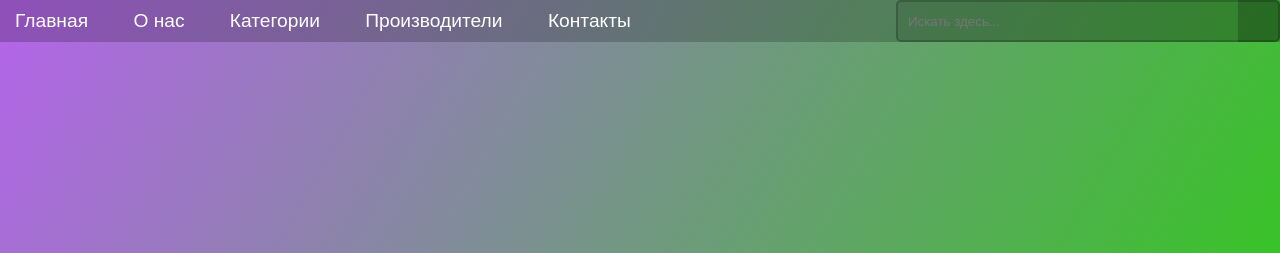
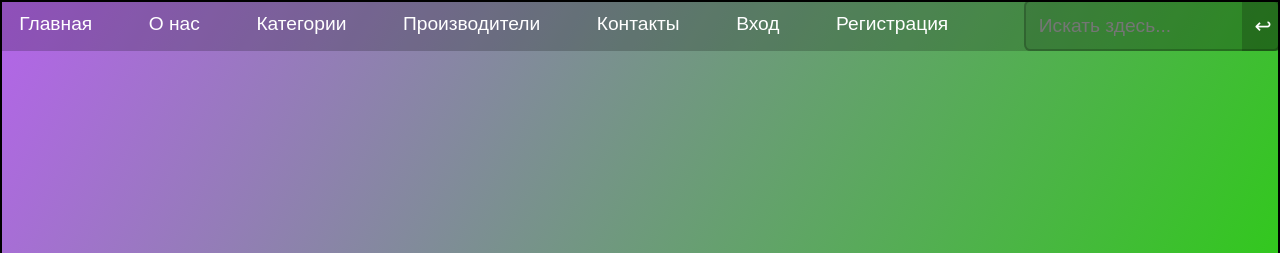
Before and after one commit to Muxasan/Project-X, a PHP site: page /html-layout-index.html in a window 1280 px wide. Shown: the top 253 px of the page. Run offline with PHP 8.4, Linux system fonts and the light colour scheme.

Commit message:
Add files via upload

```diff
--- a/html-layout-index.html
+++ b/html-layout-index.html
@@ -1,15 +1,13 @@
 <!doctype html>
 <html lang="ru">
 <head>
-
     <meta charset="UTF-8">
-	<title>ProgectSoft</title>
+	<title>ProjectSoft</title>
 
     <link href="html-layout-styles.css" rel="stylesheet" type="text/css">
 </head>
 
 <body>
-
     <!-- Header -->
     <header>
     <!-- Navigation Menu -->
@@ -26,6 +24,7 @@
                 <li><a href="">Видеоредакторы</a></li>
                 <li><a href="">Интернет и сети</a></li>
                 <li><a href="">Офисные пакеты</a></li>
+		        <li><a href="">Утилиты</a></li>
               </ul>
             </li>
             <li><a href="" class="down">Производители</a>
@@ -34,33 +33,71 @@
                 <li><a href="">Kaspersky Lab</a></li>
                 <li><a href="">Adguard</a></li>
                 <li><a href="">SkyDNS</a></li>
+		        <li><a href="">Apple</a></li>
+		        <li><a href="">Oracle</a></li>
               </ul>
             </li>
             <li><a href="">Контакты</a></li>
-          </ul>
+			<li><a href="">Вход</a></li>
+			<li><a href="">Регистрация</a></li>
+		  </ul>
         </nav>
-        <div class="search">
-          <form>
-            <input type="text" placeholder="Искать здесь...">
-            <button type="submit"></button>
-          </form>
-        </div>
+		<form class="search">
+          <input type="text" placeholder="Искать здесь...">
+          <button type="submit"></button>
+        </form>
     </header>
 
     <!-- Main Content -->
-<main>
+    <main>
         <section class="main">
         </section>
 
         <section class="intro">
         </section>
 
-        <section class="artworks">
-            <article class="artwork">
-                <subsection class="artwork-piece">
-				</subsection>
-                <subsection class="artwork-description">
-				</subsection>
+        <section class="bottom-blocks">
+            <article class="bottom-block">
+		<section class="left-block">
+		</section>
+                <section class="right-block">
+				    <figure class="right-block-image">
+                        <img src="images/Kasperskiy.jpg" alt="Kaspersky Internet Security" width="125px" height="175px">
+                        <figcaption class="right-block-image-description">
+					    Kaspersky Internet Security для всех устройств, 2 лиц., 1 год, Базовая, Download Pack
+                        </figcaption>
+                    </figure>
+					<figure class="right-block-image">
+                        <img src="images/nod32.jpg" alt="Nod32" width="125px" height="175px">
+                        <figcaption class="right-block-image-description">
+					    Nod32 Platinum edition
+                        </figcaption>
+                    </figure>
+					<figure class="right-block-image">
+                        <img src="images/office.jpg" alt="MS Office 2016" width="125px" height="175px">
+                        <figcaption class="right-block-image-description">
+					    MS Office для дома и офиса 2016
+                        </figcaption>
+                    </figure>
+					<figure class="right-block-image">
+                        <img src="images/office2.jpg" alt="MS Office 365" width="125px" height="175px">
+                        <figcaption class="right-block-image-description">
+					    MS Office 365 Персональная подписка
+                        </figcaption>
+                    </figure>
+					<figure class="right-block-image">
+                        <img src="images/office3.jpg" alt="MS Office 2016" width="125px" height="175px">
+                        <figcaption class="right-block-image-description">
+					    MS Office Для дома и учебы 2016
+                        </figcaption>
+                    </figure>
+					<figure class="right-block-image">
+                        <img src="images/drweb.png" alt="DrWeb" width="125px" height="175px">
+                        <figcaption class="right-block-image-description">
+					    DrWeb Security Space
+                        </figcaption>
+                    </figure>
+		</section>
             </article>
         </section>
     </main>
@@ -68,7 +105,9 @@
 
     <!-- Footer -->
     <footer>
+	  <div class="copir">
+	  © 2017 Интернет-магазин программного обеспечения "ProjectSoft"
+	  </div>
     </footer>
-
 </body>
 </html>
--- a/html-layout-styles.css
+++ b/html-layout-styles.css
@@ -1,16 +1,11 @@
-@charset 'UTF-8';
 
-html,
-html * {
+html *{
   box-sizing: border-box;
   margin: 0;
   padding: 0;
 }
-
 body {
   font-family: arial, sans-serif;
-  font-size: 1vw;
-  background: white;
 }
 header {
   position: fixed;
@@ -18,6 +13,7 @@ header {
   top: 0;
   left: 0;
   width: 100%;
+  height: 4vw;
   background:rgba(0,0,0,0.2);
 }
 nav {
@@ -26,7 +22,7 @@ nav {
   position: relative;
   display: block;
   float: left;
-  font-size: 1.5em ;
+  font-size: 1.5vw;
 }
 ul {
   list-style: none;
@@ -35,41 +31,42 @@ ul {
 }
 .topmenu > li {
   display: inline-block;
-  margin-right: 10px;
+  margin-right: 1vw;
   position: relative;
+  height: 4vw;
 }
 .topmenu > li:last-child {
   margin-right: 0;
 }
 a {
   display: block;
-  padding: 10px 15px;
+  padding: 1vw 1.5vw;
   text-decoration: none;
 }
 .submenu {
   position: absolute;
-  width: 300%;
+  width: 450%;
   top: 100%;
   left: 0;
   z-index: 10;
-  transition: 0.3s ease;
+  transition: 0.5s ease;
   -webkit-column-count: 2;
   -moz-column-count: 2;
   column-count: 2;
-  -webkit-column-width: 150px;
-  -moz-column-width: 200px;
-  column-width: 200px;
-  -webkit-column-gap: 0px;
-  -moz-column-gap: 0px;
-  column-gap: 0px;
+  -webkit-column-width: 15vw;
+  -moz-column-width: 15vw;
+  column-width: 15vw;
+  -webkit-column-gap: 0;
+  -moz-column-gap: 0;
+  column-gap: 0;
 }
 .navigation .submenu {
   -webkit-transform: scaleY(0);
-    -ms-transform: scaleY(0);
-    transform: scaleY(0);
+  -ms-transform: scaleY(0);
+  transform: scaleY(0);
   -webkit-transform-origin: 0 0;
-    -ms-transform-origin: 0 0;
-    transform-origin: 0 0;
+  -ms-transform-origin: 0 0;
+  transform-origin: 0 0;
   background: rgba(0,200,100,0.2);
 }
 .navigation ul li:hover .submenu {
@@ -79,71 +76,103 @@ a {
 }
 .navigation ul a {
   color: white;
+
 }
 .submenu li a {
-  border: 1px solid rgba(255,255,255,0.3);
+  border: 0.1vw solid rgba(255,255,255,0.3);
 }
 form {
   position: relative;
-  width: 30%;
+  width: 20%;
+  height: 4vw;
   margin: 0 auto;
   float: right;
 }
 .search input {
   width: 100%;
+  float: right;
   color: white;
-  height: 42px;
-  padding-left: 10px;
-  border: 2px solid rgba(0,0,0,0.2);
-  border-radius: 5px;
+  height: 4vw;
+  font-size: 1.5vw;
+  padding-left: 1vw;
+  border: 0.2vw solid rgba(0,0,0,0.2);
+  border-radius: 0.5vw;
   outline: none;
   background: rgba(0,0,0,0.1);
 }
 .search button {
   position: absolute;
+  padding-left: 1vw;
   top: 0;
-  right: 0px;
-  width: 42px;
-  height: 42px;
+  right: 0;
+  width: 15%;
+  height: 100%;
   border: none;
   background: rgba(0,0,0,0.2);
-  border-radius: 0 5px 5px 0;
+  border-radius: 0 0.5vw 0.5vw 0;
   cursor: pointer;
+}
+.search button:before {
+  content: "\21A9";
+  font-size: 1.6vw;
+  float: left;
+  color: white;
 }
 .intro {
   position: relative;
   color: #343144;
-  background-image:-moz-linear-gradient( 150deg, rgb(50,200,30) 0%, rgb(180,100,234) 100%);
+  background-image: -moz-linear-gradient( 150deg, rgb(50,200,30) 0%, rgb(180,100,234) 100%);
   background-image: -webkit-linear-gradient( 150deg, rgb(50,200,30) 0%, rgb(180,100,234) 100%);
   background-image: -ms-linear-gradient( 150deg, rgb(50,200,30) 0%, rgb(180,100,234) 100%);
-  height: 30vw;
-  padding: 9em 6em 5em;
+  height: 20vw;
+  border: 0.2vw solid rgba(0,0,0,1);
 }
-.artworks {
+.bottom-blocks {
   position: relative;
   width: 100%;
-  overflow: hidden;
+  overflow: auto;
+  background-image: url(images/fon.jpg);
+  background-repeat: no-repeat;
+  background-attachment: fixed;
+  background-position: center;
+  background-size: 100%;
 }
-.artwork {
+.bottom-block {
   display: flex;
+  border-top: 0.2vw solid rgba(0,0,0,1);
+  border-bottom: 0.2vw solid rgba(0,0,0,1);
 }
-.artwork .artwork-piece {
-  padding: 8% 0 8% 23.5%;
-  background-image:-moz-linear-gradient( 135deg, rgb(160,55,220) 0%, rgb(83,200,234) 100%);
-  background-image: -webkit-linear-gradient( 135deg, rgb(160,55,220) 0%, rgb(83,200,234) 100%);
-  background-image: -ms-linear-gradient( 135deg, rgb(160,55,220) 0%, rgb(83,200,234) 100%);
+.bottom-block .left-block {
+  display: flex;
   width: 50%;
+  height: 600px;
+  border: 0.2vw solid rgba(0,0,0,1);
+  float: left;
 }
-.artwork .artwork-description {
-  background: #26223e;
+.bottom-block .right-block {
+  display: flex;
   width: 50%;
-  padding: 11.25em 10em 11.5em;
+  height: 600px;
+  border: 0.2vw solid rgba(0,0,0,1);
+  float: right;
+}
+.right-block-image{
+
+}
+.right-block-image-description{
+
 }
 footer {
-  margin-top: -3em;
-  padding: 8.75em 0 2em;
-  height: 10vw;
+  border: 0.2vw solid rgba(0,0,0,1);
+  position: relative;
+  font-size: 1.5vw;
+  height: 5vw;
+  width:100%;
   background-image:-moz-linear-gradient( -45deg, rgb(255,91,127) 0%, rgb(255,213,86) 100%);
   background-image: -webkit-linear-gradient( -45deg, rgb(255,91,127) 0%, rgb(255,213,86) 100%);
   background-image: -ms-linear-gradient( -45deg, rgb(255,91,127) 0%, rgb(255,213,86) 100%);
 }
+.copir {
+	padding-top: 3vw;
+	float: right;
+}
```
